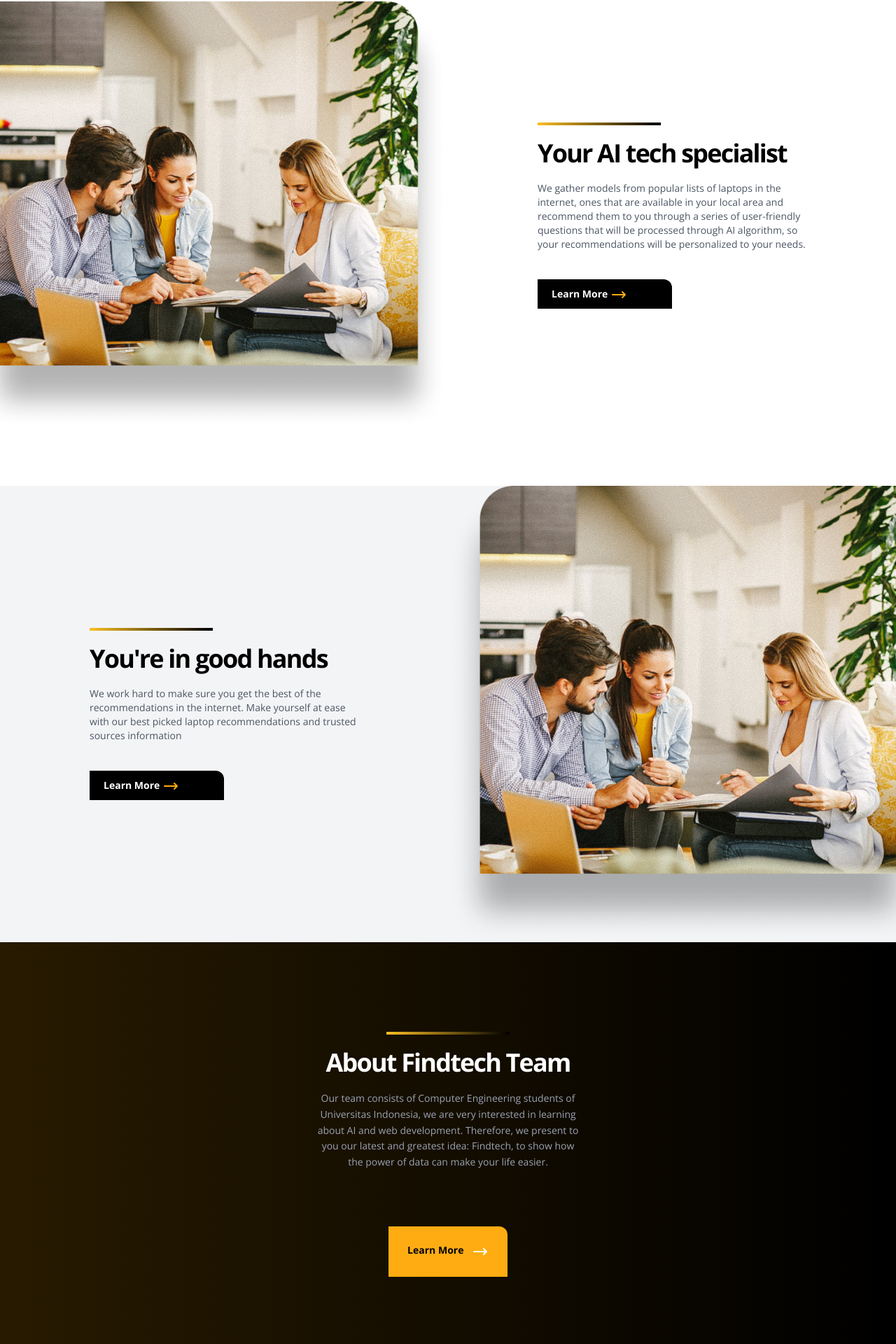
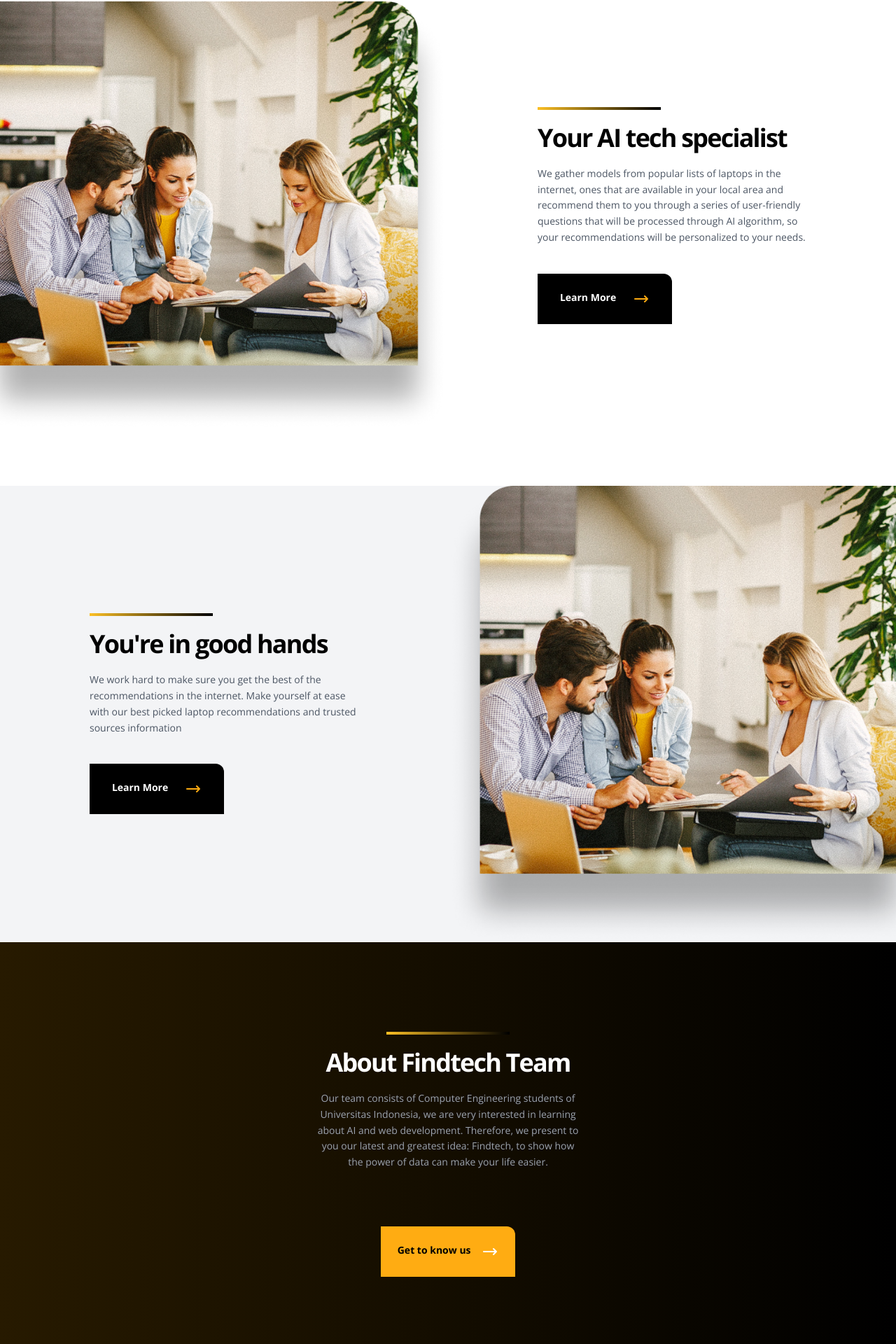
Before and after one commit to MajorQ/FindTech, a React (Create React App) app: page / in a window 1280 px wide. Shown: the part 835-2755 px from the top of the page at 70% size. Built offline with nearby package versions, Linux system fonts and the light colour scheme.

Commit message:
refactor: buttons in LandingPage to RoundedButton

```diff
--- /dev/null
+++ b/src/components/core/RoundedButton.jsx
@@ -0,0 +1,24 @@
+const RoundedButton = ({ label, textColor, backgroundColor, arrowColor }) => {
+	return (
+		<button
+			className={`flex justify-evenly ${backgroundColor} rounded-tr-xl w-48 px-4 py-6`}
+		>
+			<span className={`${textColor} font-bold text-sm pr-2`}>{label}</span>
+			<svg
+				xmlns="http://www.w3.org/2000/svg"
+				className={`stroke-current ${arrowColor} h-6 w-6 inline-block`}
+				fill="none"
+				viewBox="0 0 24 24"
+			>
+				<path
+					strokeLinecap="round"
+					strokeLinejoin="round"
+					strokeWidth={2}
+					d="M17 8l4 4m0 0l-4 4m4-4H3"
+				/>
+			</svg>
+		</button>
+	);
+};
+
+export default RoundedButton;
--- a/src/components/learn-more/About.jsx
+++ b/src/components/learn-more/About.jsx
@@ -1,3 +1,5 @@
+import RoundedButton from '../core/RoundedButton';
+
 const About = () => {
 	return (
 		<div className="w-screen flex flex-col p-32 items-center bg-gradient-to-r from-accent_dark to-black">
@@ -11,22 +13,12 @@ const About = () => {
 				development. Therefore, we present to you our latest and greatest idea:
 				Findtech, to show how the power of data can make your life easier.
 			</p>
-			<button className="flex justify-evenly bg-accent rounded-tr-xl w-2/12 px-4 py-6">
-				<span className="text-sm text-black font-bold">Learn More</span>
-				<svg
-					xmlns="http://www.w3.org/2000/svg"
-					className="h-6 w-6 inline-block stroke-current text-white"
-					fill="none"
-					viewBox="0 0 24 24"
-				>
-					<path
-						strokeLinecap="round"
-						strokeLinejoin="round"
-						strokeWidth={2}
-						d="M17 8l4 4m0 0l-4 4m4-4H3"
-					/>
-				</svg>
-			</button>
+			<RoundedButton
+				label="Get to know us"
+				arrowColor="text-white"
+				backgroundColor="bg-accent"
+				textColor="text-black"
+			/>
 		</div>
 	);
 };
--- a/src/components/learn-more/MainInfo.jsx
+++ b/src/components/learn-more/MainInfo.jsx
@@ -1,4 +1,5 @@
 import image_maininfo from '../../assets/images/image_maininfo.png';
+import RoundedButton from '../core/RoundedButton.jsx';
 
 const MainInfo = () => {
 	return (
@@ -14,31 +15,19 @@ const MainInfo = () => {
 					</h2>
 				</div>
 				<div className="max-w-sm">
-					<p className="text-left mb-10 text-gray-600 text-sm">
+					<p className="text-left mb-10 text-gray-600 text-sm leading-relaxed">
 						We gather models from popular lists of laptops in the internet, ones
 						that are available in your local area and recommend them to you
 						through a series of user-friendly questions that will be processed
 						through AI algorithm, so your recommendations will be personalized
 						to your needs.
 					</p>
-					<div className="grid justify-items-start">
-						<button className="bg-black w-1/2 text-left font-bold rounded-tr-xl px-4 py-2">
-							<span className="px-1 text-sm text-white">Learn More</span>
-							<svg
-								xmlns="http://www.w3.org/2000/svg"
-								className="h-6 w-6 inline-block stroke-current text-accent"
-								fill="none"
-								viewBox="0 0 24 24"
-							>
-								<path
-									strokeLinecap="round"
-									strokeLinejoin="round"
-									strokeWidth={2}
-									d="M17 8l4 4m0 0l-4 4m4-4H3"
-								/>
-							</svg>
-						</button>
-					</div>
+					<RoundedButton
+						label="Learn More"
+						arrowColor="text-accent"
+						backgroundColor="bg-black"
+						textColor="text-white"
+					/>
 				</div>
 			</div>
 		</div>
--- a/src/components/learn-more/SecondInfo.jsx
+++ b/src/components/learn-more/SecondInfo.jsx
@@ -1,4 +1,5 @@
 import image_secondinfo from '../../assets/images/image_secondinfo.png';
+import RoundedButton from '../core/RoundedButton.jsx';
 
 const SecondInfo = () => {
 	return (
@@ -11,29 +12,17 @@ const SecondInfo = () => {
 					</h2>
 				</div>
 				<div className="max-w-sm">
-					<p className="text-left mb-10 text-gray-600 text-sm">
+					<p className="text-left mb-10 text-gray-600 text-sm leading-relaxed">
 						We work hard to make sure you get the best of the recommendations in
 						the internet. Make yourself at ease with our best picked laptop
 						recommendations and trusted sources information
 					</p>
-					<div className="grid justify-items-start">
-						<button className="bg-black w-1/2 text-left font-bold rounded-tr-xl px-4 py-2">
-							<span className="px-1 text-sm text-white">Learn More</span>
-							<svg
-								xmlns="http://www.w3.org/2000/svg"
-								className="h-6 w-6 inline-block stroke-current text-accent"
-								fill="none"
-								viewBox="0 0 24 24"
-							>
-								<path
-									strokeLinecap="round"
-									strokeLinejoin="round"
-									strokeWidth={2}
-									d="M17 8l4 4m0 0l-4 4m4-4H3"
-								/>
-							</svg>
-						</button>
-					</div>
+					<RoundedButton
+						label="Learn More"
+						arrowColor="text-accent"
+						backgroundColor="bg-black"
+						textColor="text-white"
+					/>
 				</div>
 			</div>
 			<div className="grid justify-end">
```
